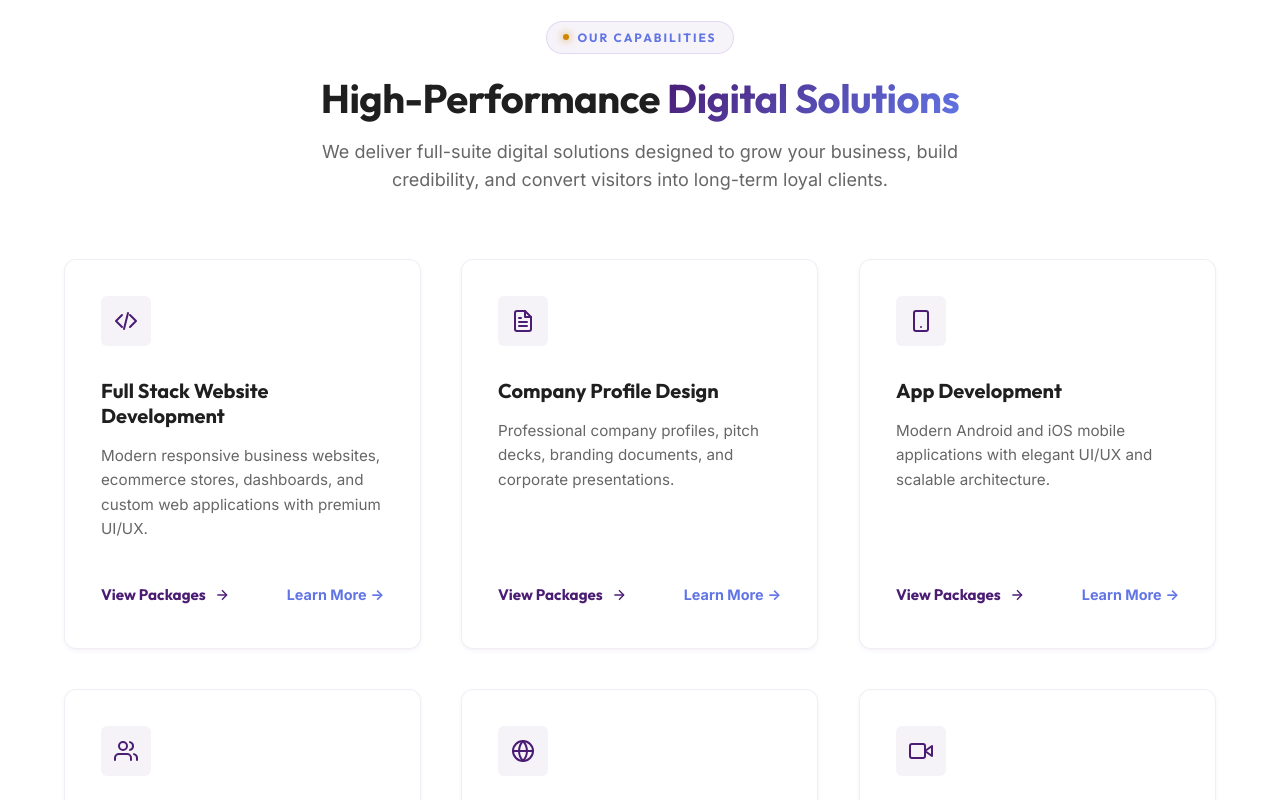
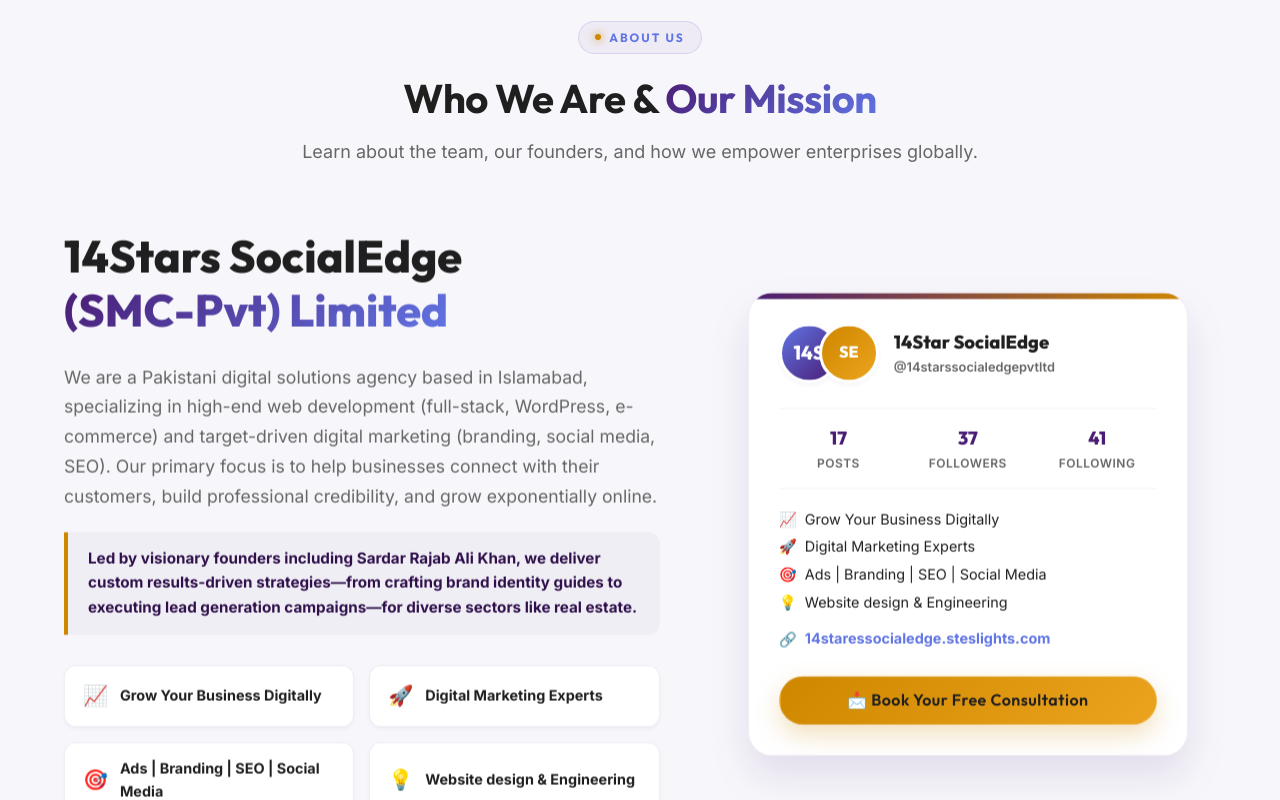
Before and after one commit to HanzalaKamran1234/Complete-Website, a React (Vite) app: page / in a window 1280 px wide. Shown: the part 1260-2060 px from the top of the page. Built offline with nearby package versions, Linux system fonts and the light colour scheme.

Commit message:
feat: add About Us section featuring founders and brand highlights

```diff
--- a/src/App.tsx
+++ b/src/App.tsx
@@ -10,6 +10,9 @@
 import Cta from './sections/Cta/Cta';
 import Contact from './sections/Contact/Contact';
 import Footer from './sections/Footer/Footer';
+
+// Sections
+import About from './sections/About/About';
 
 // Pages
 import { PortfolioPage } from './pages/Portfolio/PortfolioPage';
@@ -121,6 +124,7 @@
           <Hero />
         </div>
         <TrustedBy />
+        <About />
         <Services />
         <Portfolio />
         <WhyChooseUs />
--- /dev/null
+++ b/src/sections/About/About.module.css
@@ -0,0 +1,233 @@
+.about {
+  background-color: var(--color-bg-light);
+  position: relative;
+  z-index: 10;
+  overflow: hidden;
+}
+
+.aboutGrid {
+  display: grid;
+  grid-template-columns: 1.2fr 1fr;
+  gap: 60px;
+  align-items: center;
+}
+
+/* Left Column Styling */
+.contentCol {
+  display: flex;
+  flex-direction: column;
+}
+
+.title {
+  font-family: var(--font-headings);
+  font-size: 2.8rem;
+  font-weight: 800;
+  line-height: 1.2;
+  color: var(--color-text-dark);
+  margin-bottom: 25px;
+}
+
+.desc {
+  font-size: 1.1rem;
+  line-height: 1.7;
+  color: var(--color-text-muted);
+  margin-bottom: 20px;
+}
+
+.founderNote {
+  font-size: 0.95rem;
+  line-height: 1.6;
+  color: var(--color-primary-dark);
+  font-weight: 700;
+  background: rgba(var(--color-primary-rgb), 0.04);
+  padding: 15px 20px;
+  border-left: 4px solid var(--color-accent);
+  border-radius: 0 var(--border-radius-md) var(--border-radius-md) 0;
+  margin-bottom: 30px;
+}
+
+.bulletGrid {
+  display: grid;
+  grid-template-columns: repeat(2, 1fr);
+  gap: 15px;
+}
+
+.bulletItem {
+  display: flex;
+  align-items: center;
+  gap: 12px;
+  background: var(--color-bg-white);
+  padding: 14px 18px;
+  border-radius: var(--border-radius-md);
+  border: var(--border-light);
+  box-shadow: var(--shadow-sm);
+  font-size: 0.9rem;
+  font-weight: 700;
+  color: var(--color-text-dark);
+}
+
+.bulletIcon {
+  font-size: 1.25rem;
+}
+
+/* Right Column (Instagram-style brand card) */
+.visualCol {
+  display: flex;
+  justify-content: center;
+}
+
+.brandBadge {
+  background: var(--color-bg-white);
+  border: var(--border-light);
+  border-radius: var(--border-radius-lg);
+  padding: 30px;
+  width: 100%;
+  max-width: 440px;
+  box-shadow: var(--shadow-lg);
+  position: relative;
+  overflow: hidden;
+  transition: transform var(--transition-normal);
+}
+
+.brandBadge:hover {
+  transform: translateY(-5px);
+}
+
+.brandBadge::before {
+  content: '';
+  position: absolute;
+  top: 0;
+  left: 0;
+  right: 0;
+  height: 6px;
+  background: linear-gradient(90deg, var(--color-primary) 0%, var(--color-accent) 100%);
+}
+
+.badgeHeader {
+  display: flex;
+  align-items: center;
+  gap: 15px;
+  margin-bottom: 25px;
+}
+
+.avatarGroup {
+  display: flex;
+  position: relative;
+}
+
+.avatar {
+  width: 60px;
+  height: 60px;
+  border-radius: 50%;
+  background: linear-gradient(135deg, var(--color-primary-light) 0%, var(--color-primary) 100%);
+  border: 3px solid var(--color-bg-white);
+  box-shadow: var(--shadow-sm);
+  display: flex;
+  align-items: center;
+  justify-content: center;
+  font-weight: 800;
+  color: #fff;
+  font-size: 1.2rem;
+  font-family: var(--font-headings);
+}
+
+.avatarSecond {
+  background: linear-gradient(135deg, var(--color-accent) 0%, var(--color-accent-light) 100%);
+  margin-left: -20px;
+  font-size: 1rem;
+}
+
+.brandMeta {
+  display: flex;
+  flex-direction: column;
+}
+
+.brandName {
+  font-family: var(--font-headings);
+  font-size: 1.15rem;
+  font-weight: 800;
+  color: var(--color-text-dark);
+}
+
+.brandHandle {
+  font-size: 0.8rem;
+  color: var(--color-text-muted);
+  font-weight: 600;
+}
+
+.statsRow {
+  display: grid;
+  grid-template-columns: repeat(3, 1fr);
+  gap: 10px;
+  text-align: center;
+  border-top: 1px solid rgba(0, 0, 0, 0.05);
+  border-bottom: 1px solid rgba(0, 0, 0, 0.05);
+  padding: 15px 0;
+  margin-bottom: 20px;
+}
+
+.statVal {
+  font-family: var(--font-headings);
+  font-size: 1.15rem;
+  font-weight: 800;
+  color: var(--color-primary);
+}
+
+.statLabel {
+  font-size: 0.75rem;
+  color: var(--color-text-muted);
+  text-transform: uppercase;
+  font-weight: 600;
+  letter-spacing: 0.5px;
+}
+
+.bioSection {
+  font-size: 0.9rem;
+  line-height: 1.5;
+  color: var(--color-text-dark);
+  margin-bottom: 25px;
+}
+
+.bioLine {
+  display: flex;
+  align-items: center;
+  gap: 8px;
+  margin-bottom: 6px;
+}
+
+.bioLink {
+  color: var(--color-primary-light);
+  text-decoration: none;
+  font-weight: 700;
+  border-bottom: 1.5px solid transparent;
+  transition: border-bottom var(--transition-fast);
+}
+
+.bioLink:hover {
+  border-bottom-color: var(--color-primary-light);
+}
+
+.followBtn {
+  width: 100%;
+}
+
+/* Responsiveness */
+@media (max-width: 992px) {
+  .aboutGrid {
+    grid-template-columns: 1fr;
+    gap: 50px;
+  }
+  .title {
+    font-size: 2.3rem;
+  }
+  .brandBadge {
+    max-width: 100%;
+  }
+}
+
+@media (max-width: 600px) {
+  .bulletGrid {
+    grid-template-columns: 1fr;
+    gap: 12px;
+  }
+}
--- /dev/null
+++ b/src/sections/About/About.tsx
@@ -0,0 +1,123 @@
+import React from 'react';
+import styles from './About.module.css';
+import SectionHeader from '../../components/SectionHeader/SectionHeader';
+import Button from '../../components/Button/Button';
+
+export const About: React.FC = () => {
+  const bioBullets = [
+    { icon: '📈', text: 'Grow Your Business Digitally' },
+    { icon: '🚀', text: 'Digital Marketing Experts' },
+    { icon: '🎯', text: 'Ads | Branding | SEO | Social Media' },
+    { icon: '💡', text: 'Website design & Engineering' }
+  ];
+
+  return (
+    <section id="about" className={`${styles.about} section-padding`}>
+      <div className="container">
+        <SectionHeader
+          badge="ABOUT US"
+          title={
+            <>
+              Who We Are & <span className="text-gradient">Our Mission</span>
+            </>
+          }
+          description="Learn about the team, our founders, and how we empower enterprises globally."
+        />
+
+        <div className={`${styles.aboutGrid} reveal`}>
+          {/* Left Column: Story & Writeup */}
+          <div className={styles.contentCol}>
+            <h3 className={styles.title}>
+              14Stars SocialEdge <br />
+              <span className="text-gradient">(SMC-Pvt) Limited</span>
+            </h3>
+
+            <p className={styles.desc}>
+              We are a Pakistani digital solutions agency based in Islamabad, specializing in high-end web development (full-stack, WordPress, e-commerce) and target-driven digital marketing (branding, social media, SEO). Our primary focus is to help businesses connect with their customers, build professional credibility, and grow exponentially online.
+            </p>
+
+            <div className={styles.founderNote}>
+              Led by visionary founders including <strong>Sardar Rajab Ali Khan</strong>, we deliver custom results-driven strategies—from crafting brand identity guides to executing lead generation campaigns—for diverse sectors like real estate.
+            </div>
+
+            {/* Bullets grid from bio */}
+            <div className={styles.bulletGrid}>
+              {bioBullets.map((bullet, idx) => (
+                <div key={idx} className={styles.bulletItem}>
+                  <span className={styles.bulletIcon}>{bullet.icon}</span>
+                  <span>{bullet.text}</span>
+                </div>
+              ))}
+            </div>
+          </div>
+
+          {/* Right Column: Social Brand Card Mockup */}
+          <div className={styles.visualCol}>
+            <div className={styles.brandBadge}>
+              <div className={styles.badgeHeader}>
+                <div className={styles.avatarGroup}>
+                  <div className={styles.avatar}>14S</div>
+                  <div className={`${styles.avatar} ${styles.avatarSecond}`}>SE</div>
+                </div>
+                <div className={styles.brandMeta}>
+                  <span className={styles.brandName}>14Star SocialEdge</span>
+                  <span className={styles.brandHandle}>@14starssocialedgepvtltd</span>
+                </div>
+              </div>
+
+              {/* Stats Bar */}
+              <div className={styles.statsRow}>
+                <div className={styles.statBox}>
+                  <div className={styles.statVal}>17</div>
+                  <div className={styles.statLabel}>Posts</div>
+                </div>
+                <div className={styles.statBox}>
+                  <div className={styles.statVal}>37</div>
+                  <div className={styles.statLabel}>Followers</div>
+                </div>
+                <div className={styles.statBox}>
+                  <div className={styles.statVal}>41</div>
+                  <div className={styles.statLabel}>Following</div>
+                </div>
+              </div>
+
+              {/* Bio description list */}
+              <div className={styles.bioSection}>
+                <div className={styles.bioLine}>
+                  <span>📈</span>
+                  <span>Grow Your Business Digitally</span>
+                </div>
+                <div className={styles.bioLine}>
+                  <span>🚀</span>
+                  <span>Digital Marketing Experts</span>
+                </div>
+                <div className={styles.bioLine}>
+                  <span>🎯</span>
+                  <span>Ads | Branding | SEO | Social Media</span>
+                </div>
+                <div className={styles.bioLine}>
+                  <span>💡</span>
+                  <span>Website design & Engineering</span>
+                </div>
+                <div className={styles.bioLine} style={{ marginTop: '15px' }}>
+                  <span>🔗</span>
+                  <a href="http://14staressocialedge.steslights.com" target="_blank" rel="noopener noreferrer" className={styles.bioLink}>
+                    14staressocialedge.steslights.com
+                  </a>
+                </div>
+              </div>
+
+              <a href="#contact" className={styles.followBtn}>
+                <Button variant="accent" style={{ width: '100%' }}>
+                  📩 Book Your Free Consultation
+                </Button>
+              </a>
+            </div>
+          </div>
+        </div>
+      </div>
+    </section>
+  );
+};
+
+export default About;
--- a/src/sections/Footer/Footer.tsx
+++ b/src/sections/Footer/Footer.tsx
@@ -71,6 +71,7 @@
             <h4 className={styles.colTitle}>Agency</h4>
             <ul className={styles.linksList}>
               <li><a href="#home" className={styles.link}>Home</a></li>
+              <li><a href="#about" className={styles.link}>About</a></li>
               <li><a href="#services" className={styles.link}>Services</a></li>
               <li><a href="#portfolio" className={styles.link}>Our Work</a></li>
               <li><a href="#why-us" className={styles.link}>Why Choose Us</a></li>
--- a/src/sections/Navbar/Navbar.tsx
+++ b/src/sections/Navbar/Navbar.tsx
@@ -29,6 +29,7 @@
 
   const navLinks = [
     { label: 'Home', href: '#home' },
+    { label: 'About', href: '#about' },
     { label: 'Services', href: '#services' },
     { label: 'Portfolio', href: '#portfolio' },
     { label: 'Why Us', href: '#why-us' },
```
